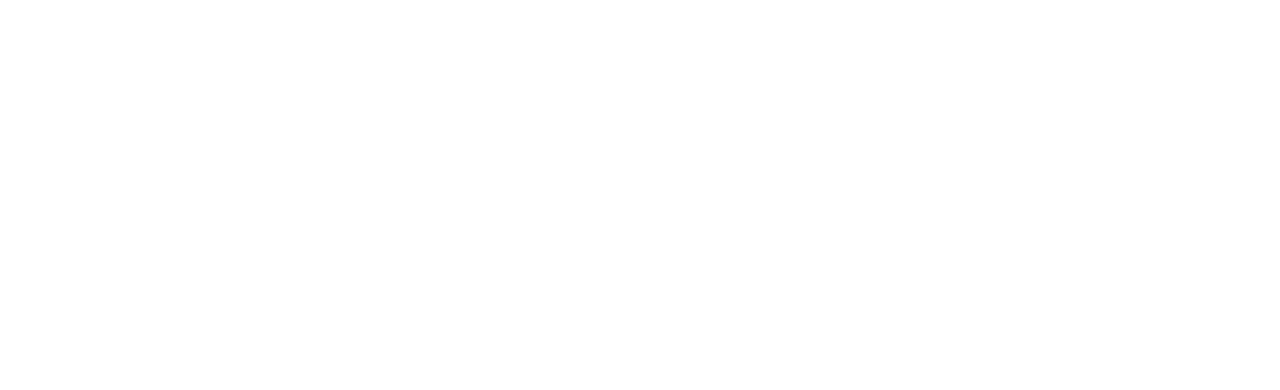
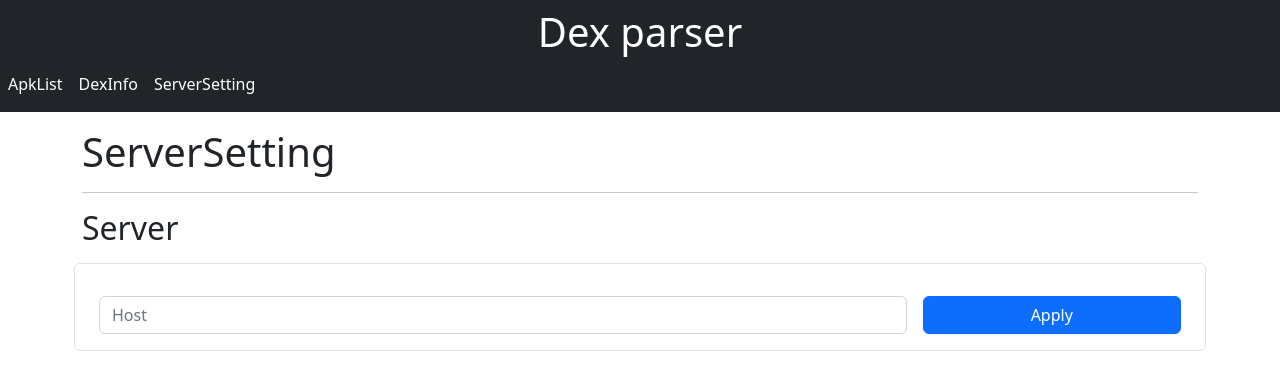
Before and after one commit to shpusan001/dexparser, a React (Create React App) app in the folder client/: page /setting in a window 1280 px wide. Before the commit this address had no page. Shown: the top 390 px of the page. Built offline with nearby package versions, Linux system fonts and the light colour scheme.

Commit message:
Feat: 프론트엔드에서 접속할 서버 설정페이지 추가

```diff
--- a/client/src/App.js
+++ b/client/src/App.js
@@ -1,14 +1,20 @@
 import { Route, Routes } from "react-router-dom";
 import ApkListPage from "./pages/APKListPage";
 import DexInfoPage from "./pages/DexInfoPage";
+import ServerSettingPage from "./pages/ServerSettingPage";
+import client from "./util/api/client";
+import { useDispatch, useSelector } from "react-redux";
 
 function App() {
+  const host = useSelector((state) => state.setting.host);
+  client.defaults.baseURL = host;
   return (
     <div className="App">
       <Routes>
         <Route path="/" element={<ApkListPage />}></Route>
         <Route path="/list" element={<ApkListPage />}></Route>
         <Route path="/dex" element={<DexInfoPage />}></Route>
+        <Route path="/setting" element={<ServerSettingPage />}></Route>
       </Routes>
     </div>
   );
--- a/client/src/component/common/Header.js
+++ b/client/src/component/common/Header.js
@@ -21,6 +21,11 @@ export default function Header() {
               DexInfo
             </a>
           </li>
+          <li>
+            <a href="/setting" class="nav-link px-2 text-white">
+              ServerSetting
+            </a>
+          </li>
         </ul>
       </nav>
     </>
--- /dev/null
+++ b/client/src/component/server_setting/ServerSettingForm.js
@@ -0,0 +1,46 @@
+import { useState } from "react";
+import { useDispatch } from "react-redux";
+import { setMainHost } from "../../redux/setting";
+import client from "../../util/api/client";
+
+export default function ServerSettingForm() {
+  const [host, setHost] = useState(null);
+  const dispatch = useDispatch();
+
+  const onChangeHostInput = (e) => {
+    setHost(e.target.value);
+  };
+
+  const onSubmit = (e) => {
+    e.preventDefault();
+    dispatch(setMainHost(host));
+  };
+
+  return (
+    <>
+      <h2>Server</h2>
+      <form class="row g-3 align-items-center my-3 border rounded p-3">
+        <div class="col-9">
+          <div class="input-group">
+            <input
+              name="hostInput"
+              type="text"
+              class="form-control"
+              placeholder="Host"
+              onChange={onChangeHostInput}
+            />
+          </div>
+        </div>
+        <div class="col-3">
+          <button
+            type="submit"
+            class="btn btn-primary w-100"
+            onClick={onSubmit}
+          >
+            Apply
+          </button>
+        </div>
+      </form>
+    </>
+  );
+}
--- /dev/null
+++ b/client/src/pages/ServerSettingPage.js
@@ -0,0 +1,15 @@
+import Header from "../component/common/Header";
+import ServerSettingForm from "../component/server_setting/ServerSettingForm";
+
+export default function ServerSettingPage() {
+    return (
+      <>
+        <Header />
+        <div class="container mt-3">
+            <h1>ServerSetting</h1>
+            <hr />
+            <ServerSettingForm/>
+        </div>
+      </>
+    );
+  }
--- a/client/src/redux/index.js
+++ b/client/src/redux/index.js
@@ -5,8 +5,9 @@ import { dexInfoSaga } from "./dex";
 import { all } from "redux-saga/effects";
 import loading from "./loading";
 import apk from "./apk";
+import setting from "./setting";
 
-const rootReducer = combineReducers({ loading, apk, dexInfo });
+const rootReducer = combineReducers({ loading, apk, dexInfo, setting });
 
 export function* rootSaga() {
   yield all([apkSaga(), dexInfoSaga()]);
--- /dev/null
+++ b/client/src/redux/setting.js
@@ -0,0 +1,21 @@
+import { createAction, handleActions } from "redux-actions";
+
+const SET_HOST = "setting_SET_HOST";
+
+export const setMainHost = createAction(SET_HOST, (data) => data);
+
+const initialState = {
+  host: "http://localhost:8000",
+};
+
+const setting = handleActions(
+  {
+    [SET_HOST]: (state, { payload: data }) => ({
+      ...state,
+      host: data,
+    }),
+  },
+  initialState
+);
+
+export default setting;
--- a/client/src/util/api/client.js
+++ b/client/src/util/api/client.js
@@ -2,11 +2,7 @@ import axios from "axios";
 
 const client = axios.create();
 
-export const BASE_URL = "http://localhost:8000";
-
 axios.defaults.withCredentials = true;
-
-client.defaults.baseURL = BASE_URL;
 
 client.defaults.headers.common["Authorization"] = "temp_key";
 
```
